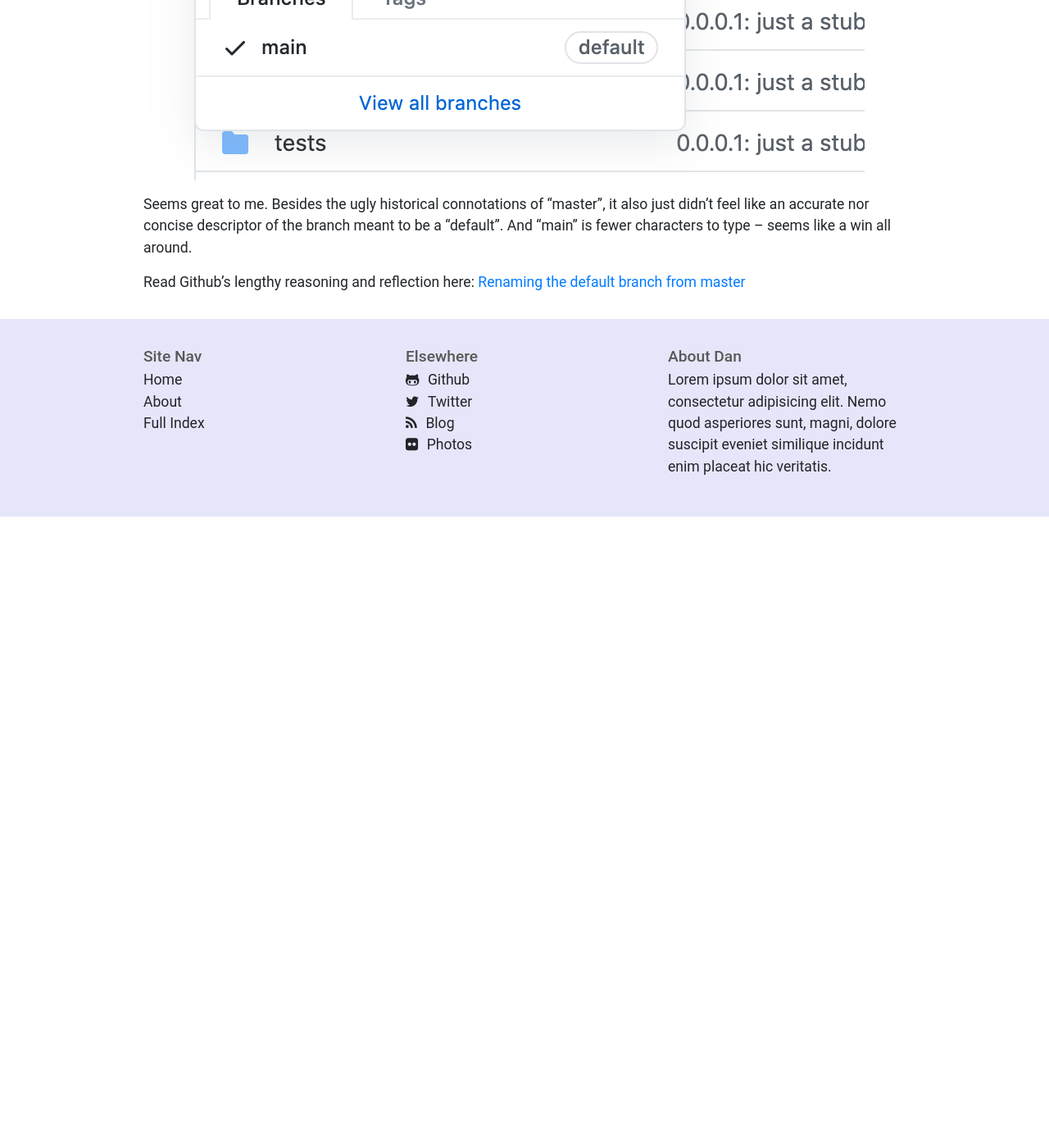
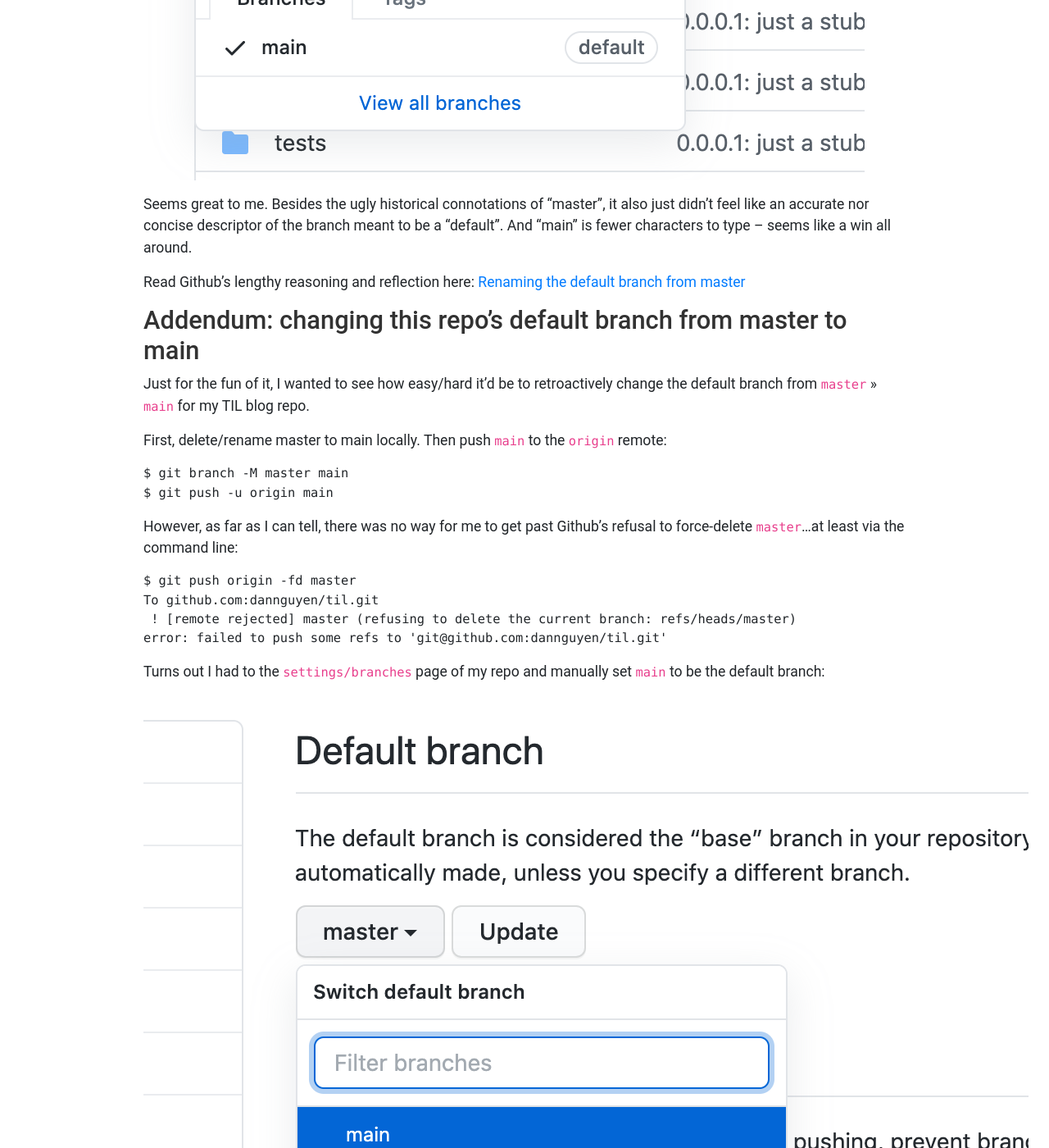
Before and after one commit to dannguyen/til, a Jekyll site: the page built from _posts/2020-10-02-github-main.md, in a window 1280 px wide and 1400 px high, scrolled down 1194 px. Shown: the whole window at 82% size. Built offline with Jekyll 4.4.1, drawn with Linux system fonts in a browser that asks for light colours; some web fonts are replaced; our own code applies the rules of GitHub Pages for plain Markdown files; before the commit the page ends 1824 px from its top, so only the background shows below that; some of the changed text lies outside the part shown.

Commit message:
the main is now the one and only branch

````diff
--- a/_posts/2020-10-02-github-main.md
+++ b/_posts/2020-10-02-github-main.md
@@ -37,3 +37,36 @@ And it just works:
 Seems great to me. Besides the ugly historical connotations of "master", it also just didn't feel like an accurate nor concise descriptor of the branch meant to be a "default". And "main" is fewer characters to type – seems like a win all around.
 
 Read Github's lengthy reasoning and reflection here: [Renaming the default branch from master](https://github.com/github/renaming)
+
+
+### Addendum: changing this repo's default branch from master to main
+
+Just for the fun of it, I wanted to see how easy/hard it'd be to retroactively change the default branch from `master` » `main` for my TIL blog repo.
+
+First, delete/rename master to main locally. Then push `main` to the `origin` remote:
+
+```sh
+$ git branch -M master main
+$ git push -u origin main
+```
+
+However, as far as I can tell, there was no way for me to get past Github's refusal to force-delete `master`...at least via the command line:
+
+```sh
+$ git push origin -fd master
+To github.com:dannguyen/til.git
+ ! [remote rejected] master (refusing to delete the current branch: refs/heads/master)
+error: failed to push some refs to 'git@github.com:dannguyen/til.git'
+```
+
+Turns out I had to the `settings/branches` page of my repo and manually set `main` to be the default branch:
+
+<img src="{{'files/images/github-switch-main-default.png' | relative_url}}" alt="github-switch-main-default.png">
+
+And then my CLI `push` command was good to go:
+
+```sh
+$ git push origin -fd master
+To github.com:dannguyen/til.git
+ - [deleted]         master
+```
````
Also changed, not shown: files/images/github-switch-main-default.png (added).
